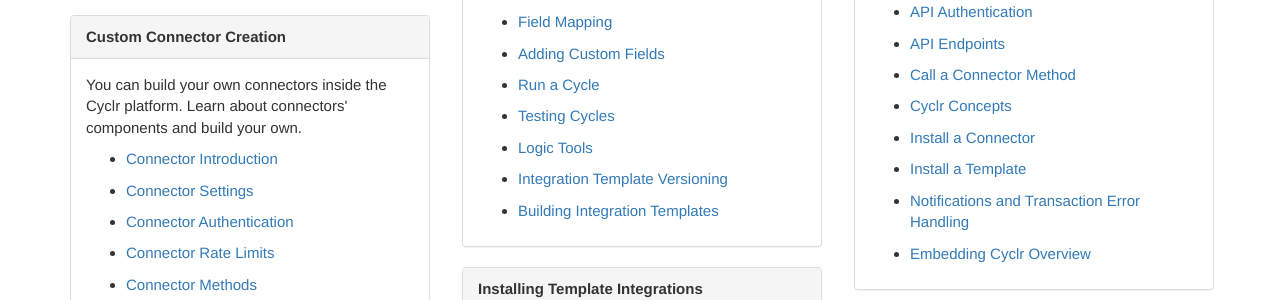
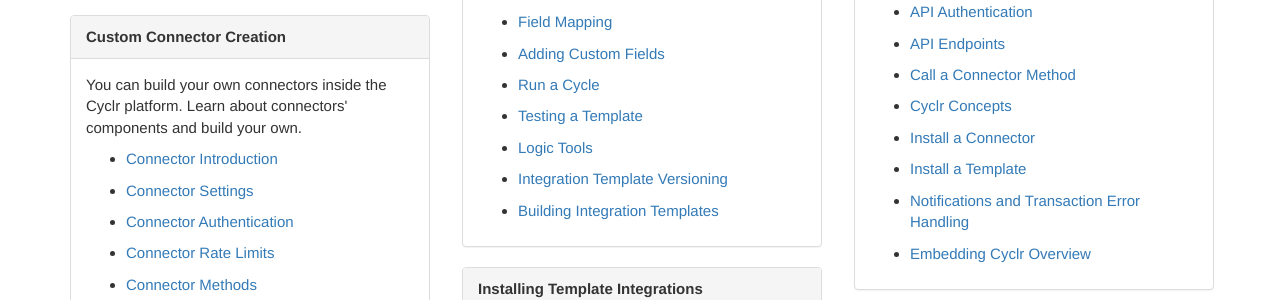
Before and after one commit to sneakysneak/docs, a Jekyll site: the page built from index.md, in a window 1280 px wide and 900 px high. Shown: the part 435-735 px from the top of the window. Built offline with Jekyll 4.4.1, drawn with Linux system fonts in a browser that asks for light colours; nearby versions of some CDN libraries; comment, search, counter and statistics services are not loaded.

Commit message:
Update and rename 06-testing-cycles.md to 06-testing-a-template.md

```diff
--- a/pages/templates/06-testing-cycles.md
+++ b/pages/templates/06-testing-a-template.md
@@ -1,9 +1,11 @@
 ---
-title: Testing Cycles
+title: Testing a Template
 sidebar: cyclr_sidebar
-permalink: testing-cycles
+permalink: testing-a-template
 tags: [templates]
 ---
+
+## Testing Steps
 
 You can test the steps in your cycle, by clicking their “play” button.
 
```
